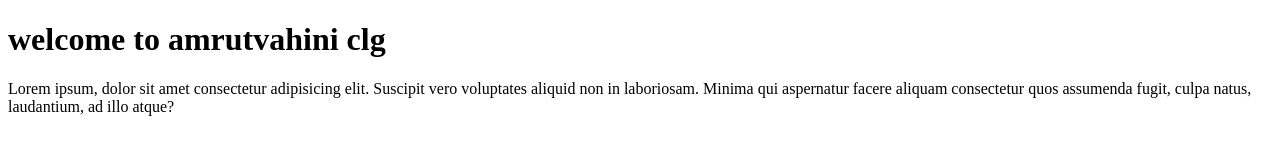
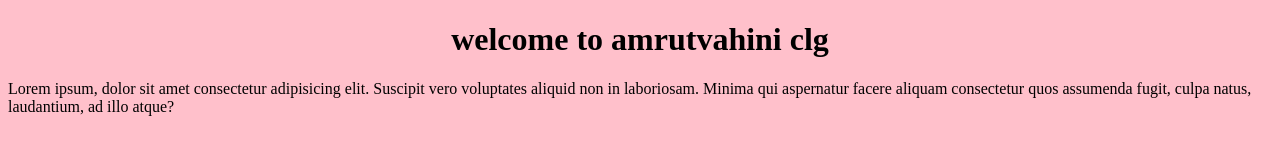
Before and after one commit to Batman540/day-1, a plain HTML site: page index.html in a window 1280 px wide. Drawn offline with Linux system fonts and the light colour scheme.

Commit message:
change center,color,title

```diff
--- a/index.html
+++ b/index.html
@@ -3,10 +3,10 @@
 <head>
     <meta charset="UTF-8">
     <meta name="viewport" content="width=device-width, initial-scale=1.0">
-    <title>Home Page</title>
+    <title>anurag</title>
 </head>
-<body>
-    <h1>welcome to amrutvahini clg</h1>
+<body bgcolor="pink">
+    <h1 align="center">welcome to amrutvahini clg</h1>
     <p>Lorem ipsum, dolor sit amet consectetur adipisicing elit. Suscipit vero voluptates aliquid non in laboriosam. Minima qui aspernatur facere aliquam consectetur quos assumenda fugit, culpa natus, laudantium, ad illo atque?</p>
 </body>
 </html>
```
